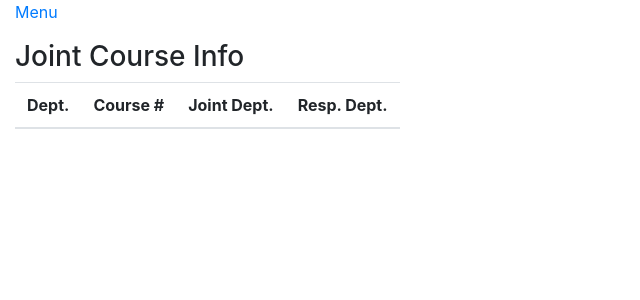
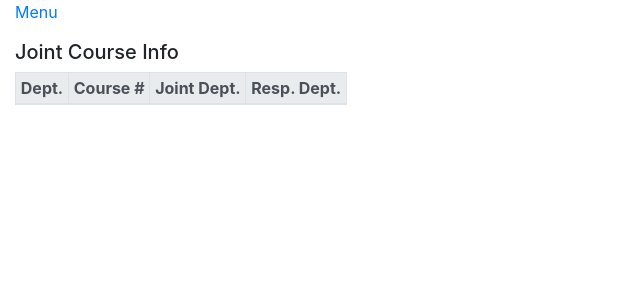
Before and after one commit to cqoverly-uw/ECE_SDB_FastAPI, a FastAPI app: page /joint_courses.html/ in a window 1280 px wide. Shown: the top 300 px of the page, without its empty margins (0-640 px from the left). Run offline with FastAPI, Linux system fonts and the light colour scheme; data that the repository does not hold is empty.

Commit message:
Modified tables to smaller padding, light borders on cells, darker header.

```diff
--- a/templates/current_ee_undergrads.html
+++ b/templates/current_ee_undergrads.html
@@ -10,8 +10,8 @@
         </div>
         <div>
             <h3>Student Info</h3>
-            <table class="table w-auto">
-                <thead>
+            <table class="table w-auto table-sm table-bordered">
+                <thead class="thead-light">
                     <tr>
                         <th>Student No.</th>
                         <th>Name</th>
--- a/templates/faculty_crs_history.html
+++ b/templates/faculty_crs_history.html
@@ -21,7 +21,8 @@
         </div>
         <div>
             <h3>Course History</h3>
-            <table class="table">
+            <table class="table table-sm table-bordered">
+            <thead class="thead-light">
                 <tr>
                     <th>Year</th>
                     <th>Qtr</th>
@@ -44,6 +45,8 @@
                     <th>Title</th>
                     <th>Comment</th>
                 </tr>
+            </thead>
+            <tbody>
             {% for row in fac_crs_history_data %}
                 <tr>
                 {% for data in row %}
@@ -51,6 +54,7 @@
                 {% endfor %}
                 </tr>
             {% endfor %}
+            </tbody>
             </table>
         </div>
     </div>
--- a/templates/joint_courses.html
+++ b/templates/joint_courses.html
@@ -9,9 +9,9 @@
             <p><a href="/">Menu</a></p>
         </div>
         <div>
-            <h3>Joint Course Info</h3>
-            <table class="table w-auto">
-                <thead>
+            <h5>Joint Course Info</h5>
+            <table class="table w-auto table-sm table-bordered">
+                <thead class="thead-light">
                     <tr>
                         <th>Dept.</th>
                         <th>Course #</th>
```
